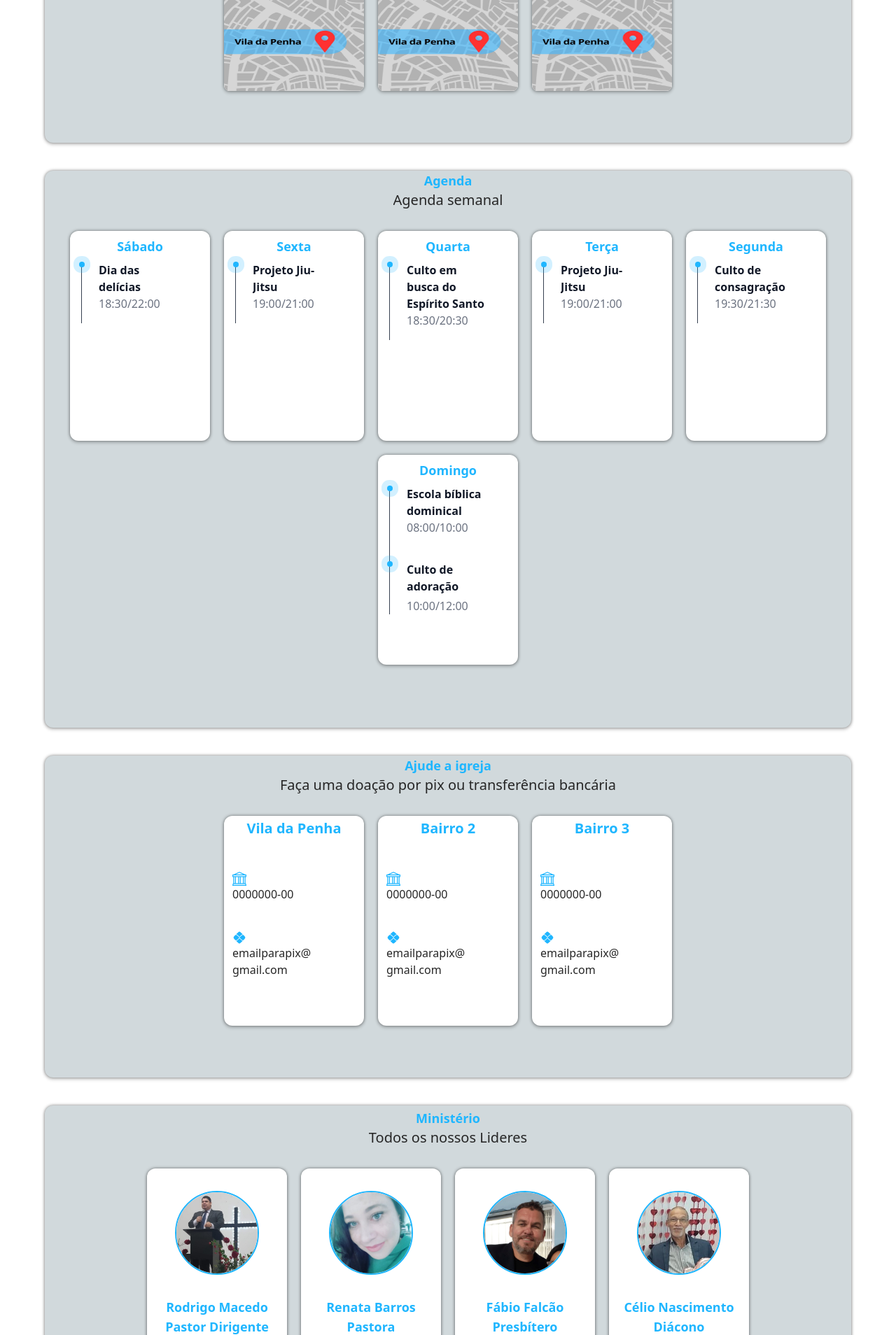
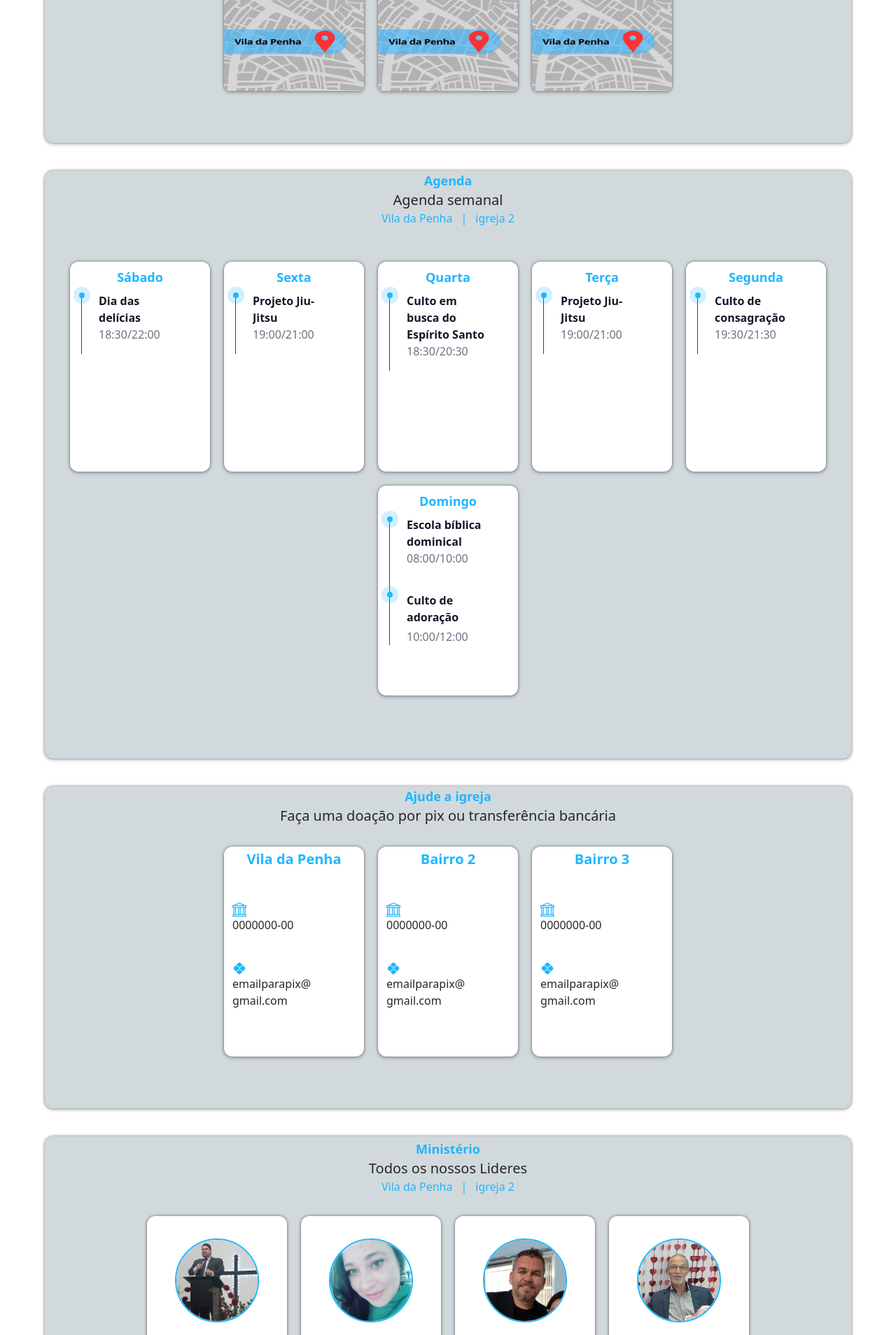
Before and after one commit to SandroFernandesRosal/igreja-app, a Next.js app: page / in a window 1280 px wide. Shown: the part 1939-3847 px from the top of the page at 70% size. Built offline with nearby package versions, Linux system fonts and the light colour scheme.

Commit message:
criando data para componentes e hook no zustand para mudanças de estado

```diff
--- a/src/app/components/Ministerio.jsx
+++ b/src/app/components/Ministerio.jsx
@@ -1,14 +1,34 @@
+'use client'
 import LideresItem from './LideresItem'
+import { usemMinisterio } from '../store/searchStore'
 import { DataMinisterioPenha } from '../service/DataMinisterioPenha'
+import { DataMinisterio2 } from '../service/DataMinisterio2'
 
 export default function Ministerio() {
+  const { ministerio, setMinisterio } = usemMinisterio()
   return (
     <section className="mb-10  flex w-[100vw] flex-col items-center rounded-[35px]  bg-bglightsecundary  px-1 shadow-light dark:bg-bgdarksecundary dark:shadow-dark  md:w-[90vw] md:rounded-xl">
       <h1 className="m-0 mt-1 text-lg font-bold text-primary">Ministério</h1>
-      <p className="mb-5 text-xl">Todos os nossos Lideres</p>
+      <p className="text-xl">Todos os nossos Lideres</p>
+
+      <div className="mb-5 flex gap-3 text-primary">
+        <p
+          className="cursor-pointer"
+          onClick={() => setMinisterio(DataMinisterioPenha)}
+        >
+          Vila da Penha
+        </p>{' '}
+        |
+        <p
+          className="cursor-pointer"
+          onClick={() => setMinisterio(DataMinisterio2)}
+        >
+          igreja 2
+        </p>
+      </div>
 
       <div className="relative -top-[30px] mb-5 flex w-full flex-wrap justify-center gap-x-5 p-1 pt-10 md:gap-x-5">
-        {DataMinisterioPenha.map((item) => (
+        {ministerio.map((item) => (
           <LideresItem
             key={item.id}
             nome={item.nome}
--- a/src/app/components/TimeLine.jsx
+++ b/src/app/components/TimeLine.jsx
@@ -1,7 +1,11 @@
+'use client'
 import TimeLineItem from './TimeLineItem'
 import { dataAgenda } from '../service/dataAgenda'
+import { DataAgenda2 } from '../service/DataAgenda2'
+import { useAgenda } from '../store/searchStore'
 
 export default function TimeLine({ children }) {
+  const { agenda, setAgenda } = useAgenda()
   return (
     <div className=" mb-5 flex w-[100vw] flex-col items-center rounded-[35px] bg-bglightsecundary  pb-5 shadow-light dark:bg-bgdarksecundary dark:shadow-dark md:w-[90vw] md:rounded-xl ">
       <div className=" flex-col items-center text-center">
@@ -9,8 +13,18 @@ export default function TimeLine({ children }) {
         <p className="text-xl ">Agenda semanal</p>
       </div>
 
+      <div className="mb-5 flex gap-3 text-primary">
+        <p className="cursor-pointer" onClick={() => setAgenda(dataAgenda)}>
+          Vila da Penha
+        </p>{' '}
+        |
+        <p className="cursor-pointer" onClick={() => setAgenda(DataAgenda2)}>
+          igreja 2
+        </p>
+      </div>
+
       <div className="relative -top-[30px] flex flex-wrap justify-center  gap-x-5 overflow-hidden rounded-xl px-5  pb-10 pt-10   md:overflow-visible ">
-        {dataAgenda
+        {agenda
           .reverse()
           .slice(0, 6)
           .map((item, index) => {
--- /dev/null
+++ b/src/app/service/DataAgenda2.js
@@ -0,0 +1,50 @@
+export const DataAgenda2 = [
+  {
+    day: 'Domingo - igreja 2',
+    title: 'Escola bíblica dominical',
+    hora: '08:00/10:00',
+    titletwo: 'Culto de adoração',
+    horatwo: '10:00/12:00',
+    trueitem: true,
+  },
+  {
+    day: 'Segunda - igreja 2',
+    title: 'Culto de consagração',
+    hora: '19:30/21:30',
+    titletwo: false,
+    horatwo: false,
+    trueitem: false,
+  },
+  {
+    day: 'Terça - igreja 2',
+    title: 'Projeto Jiu-Jitsu',
+    hora: '19:00/21:00',
+    titletwo: false,
+    horatwo: false,
+    trueitem: false,
+  },
+  {
+    day: 'Quarta - igreja 2',
+    title: 'Culto em busca do  Espírito Santo',
+    hora: '18:30/20:30',
+    titletwo: false,
+    horatwo: false,
+    trueitem: false,
+  },
+  {
+    day: 'Sexta - igreja 2',
+    title: 'Projeto Jiu-Jitsu',
+    hora: '19:00/21:00',
+    titletwo: false,
+    horatwo: false,
+    trueitem: false,
+  },
+  {
+    day: 'Sábado - igreja 2',
+    title: 'Dia das delícias',
+    hora: '18:30/22:00',
+    titletwo: false,
+    horatwo: false,
+    trueitem: false,
+  },
+]
--- /dev/null
+++ b/src/app/service/DataMinisterio2.js
@@ -0,0 +1,32 @@
+import placeholder from '../../../public/img/placeholder.png'
+
+export const DataMinisterio2 = [
+  {
+    id: '1',
+    nome: 'Nome 1',
+    titulo: 'Pastor Dirigente',
+    local: 'Igreja 2',
+    img: placeholder,
+  },
+  {
+    id: '2',
+    nome: 'Nome 2',
+    titulo: 'Pastora',
+    local: 'Igreja 2',
+    img: placeholder,
+  },
+  {
+    id: '3',
+    nome: 'Nome 3',
+    titulo: 'Presbítero',
+    local: 'Igreja 2',
+    img: placeholder,
+  },
+  {
+    id: '4',
+    nome: 'Nome 4',
+    titulo: 'Diácono',
+    local: 'Igreja 2',
+    img: placeholder,
+  },
+]
--- a/src/app/store/searchStore.js
+++ b/src/app/store/searchStore.js
@@ -1,5 +1,7 @@
 import { create } from 'zustand'
 import { DataNews } from '../service/DataNews'
+import { dataAgenda } from '../service/dataAgenda'
+import { DataMinisterioPenha } from '../service/DataMinisterioPenha'
 
 export const useSearch = create((set) => ({
   search: '',
@@ -10,3 +12,13 @@ export const useHook = create((set) => ({
   data: DataNews,
   setData: (state) => set({ data: state }),
 }))
+
+export const useAgenda = create((set) => ({
+  agenda: dataAgenda,
+  setAgenda: (state) => set({ agenda: state }),
+}))
+
+export const usemMinisterio = create((set) => ({
+  ministerio: DataMinisterioPenha,
+  setMinisterio: (state) => set({ ministerio: state }),
+}))
```
Also changed, not shown: public/img/Placeholder.png (added).
